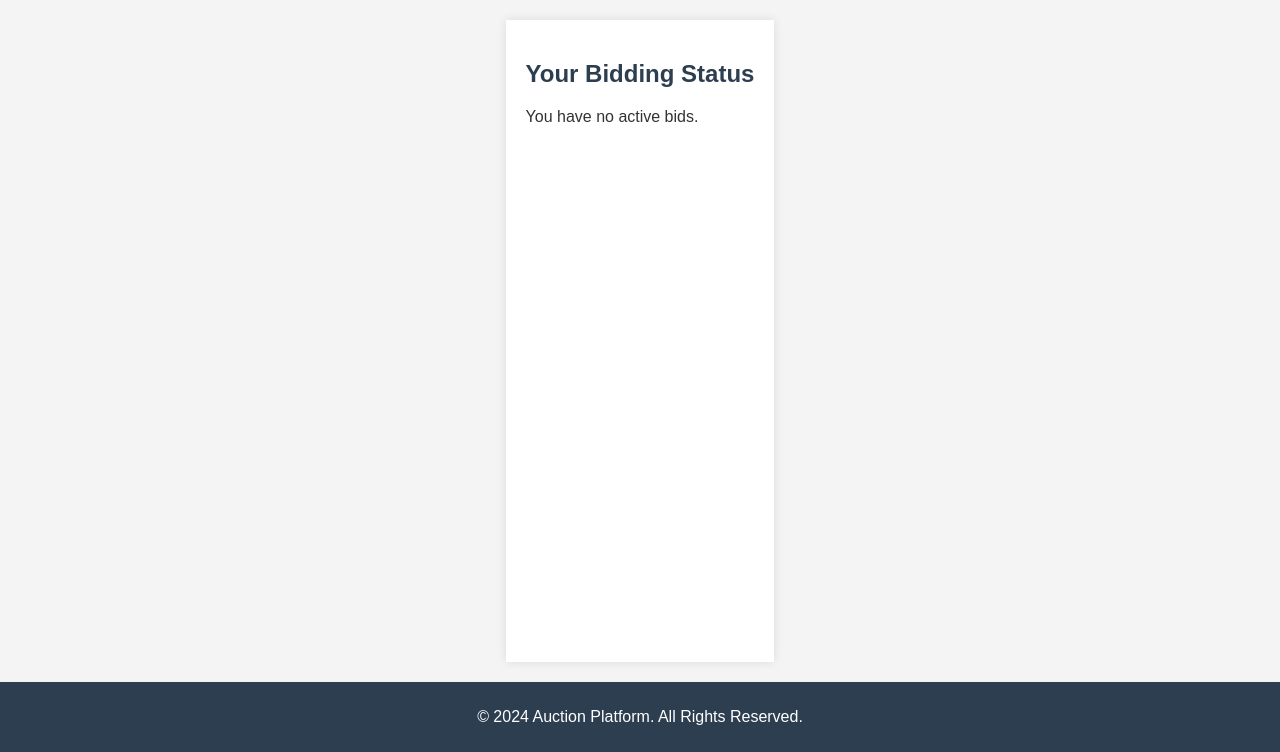
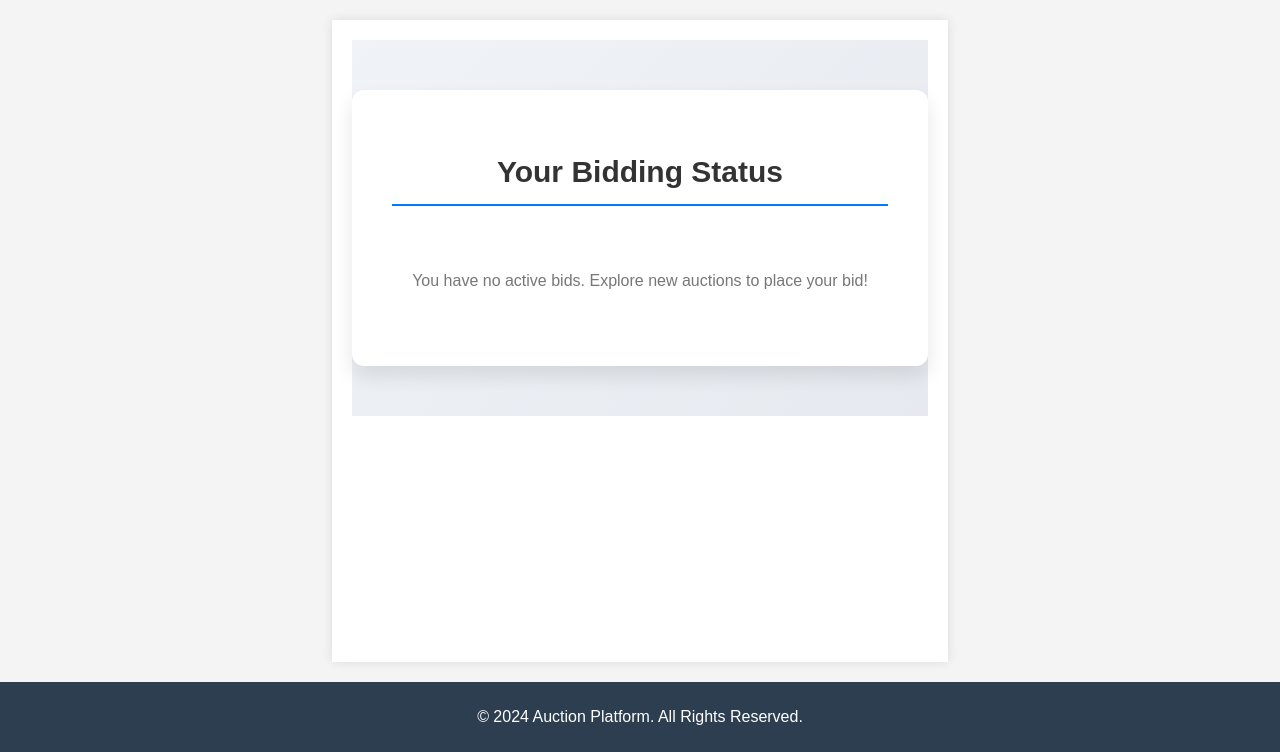
Before and after one commit to VismayaVU/online-auction-system, a Django app: template auction_platform/auction/templates/auction/user_dashboard.html in a window 1280 px wide. Shown: the part 48-800 px from the top of the page. Run offline with Django 5.2, Linux system fonts and the light colour scheme; the template is opened without the code that fills it, so the values that code supplies are empty.

Commit message:
Finishing touches to user_dashboard.html

```diff
--- a/auction_platform/auction/templates/auction/user_dashboard.html
+++ b/auction_platform/auction/templates/auction/user_dashboard.html
@@ -1,28 +1,48 @@
 {% extends 'base.html' %}
+
 {% block content %}
-  <h2>Your Bidding Status</h2>
+    <div style="background: linear-gradient(135deg, #f0f4f8, #e6e9ef); padding: 50px 0;">
+
+        <!-- Main Container -->
+        <div style="max-width: 1000px; margin: 0 auto; background-color: #fff; padding: 40px; border-radius: 12px; box-shadow: 0 10px 20px rgba(0, 0, 0, 0.1);">
+
+            <!-- Heading -->
+            <h2 style="font-size: 30px; font-weight: 600; color: #333; text-align: center; margin-bottom: 30px; border-bottom: 2px solid #007bff; padding-bottom: 15px;">
+                Your Bidding Status
+            </h2>
 
             {% if bid_status_data %}
-    <table>
+                <!-- Table -->
+                <table style="width: 100%; border-collapse: collapse;">
+                    <thead>
                         <tr>
-        <th>Auction</th>
-        <th>Highest Bidder</th>
-        <th>Highest Bid</th>
+                            <th style="padding: 16px 20px; background-color: #007bff; color: white; text-align: left; font-size: 16px; border-radius: 10px 10px 0 0; font-weight: 500;">Auction</th>
+                            <th style="padding: 16px 20px; background-color: #007bff; color: white; text-align: left; font-size: 16px; border-radius: 10px 10px 0 0; font-weight: 500;">Highest Bidder</th>
+                            <th style="padding: 16px 20px; background-color: #007bff; color: white; text-align: left; font-size: 16px; border-radius: 10px 10px 0 0; font-weight: 500;">Highest Bid</th>
                         </tr>
+                    </thead>
+                    <tbody>
                         {% for bid in bid_status_data %}
-        <tr>
-          <td>
-            <a href="{% url 'auction_detail' bid.auction_id %}">
-              {{ bid.title }}
-            </a>
+                            <tr style="border-bottom: 1px solid #f1f1f1; transition: background-color 0.3s;">
+                                <td style="padding: 16px 20px; font-size: 14px;">
+                                    <a href="{% url 'auction_detail' bid.auction_id %}" style="color: #007bff; text-decoration: none; font-weight: bold; transition: color 0.3s;">{{ bid.title }}</a>
                                 </td>
-          <td>{{ bid.highest_bidder_name }}</td>
-          <td>{{ bid.highest_bid }}</td>
+                                <td style="padding: 16px 20px; font-size: 14px; color: #333;">
+                                    {{ bid.highest_bidder_name }}
+                                </td>
+                                <td style="padding: 16px 20px; font-size: 14px; color: #333;">
+                                    ${{ bid.highest_bid }}
+                                </td>
                             </tr>
                         {% endfor %}
+                    </tbody>
                 </table>
             {% else %}
-    <p>You have no active bids.</p>
+                <div style="text-align: center; padding: 20px;">
+                    <p style="font-size: 16px; color: #777;">You have no active bids. Explore new auctions to place your bid!</p>
+                </div>
             {% endif %}
+        </div>
+    </div>
 
 {% endblock %}
```
Lines whose indentation alone changed are shown as unchanged.
